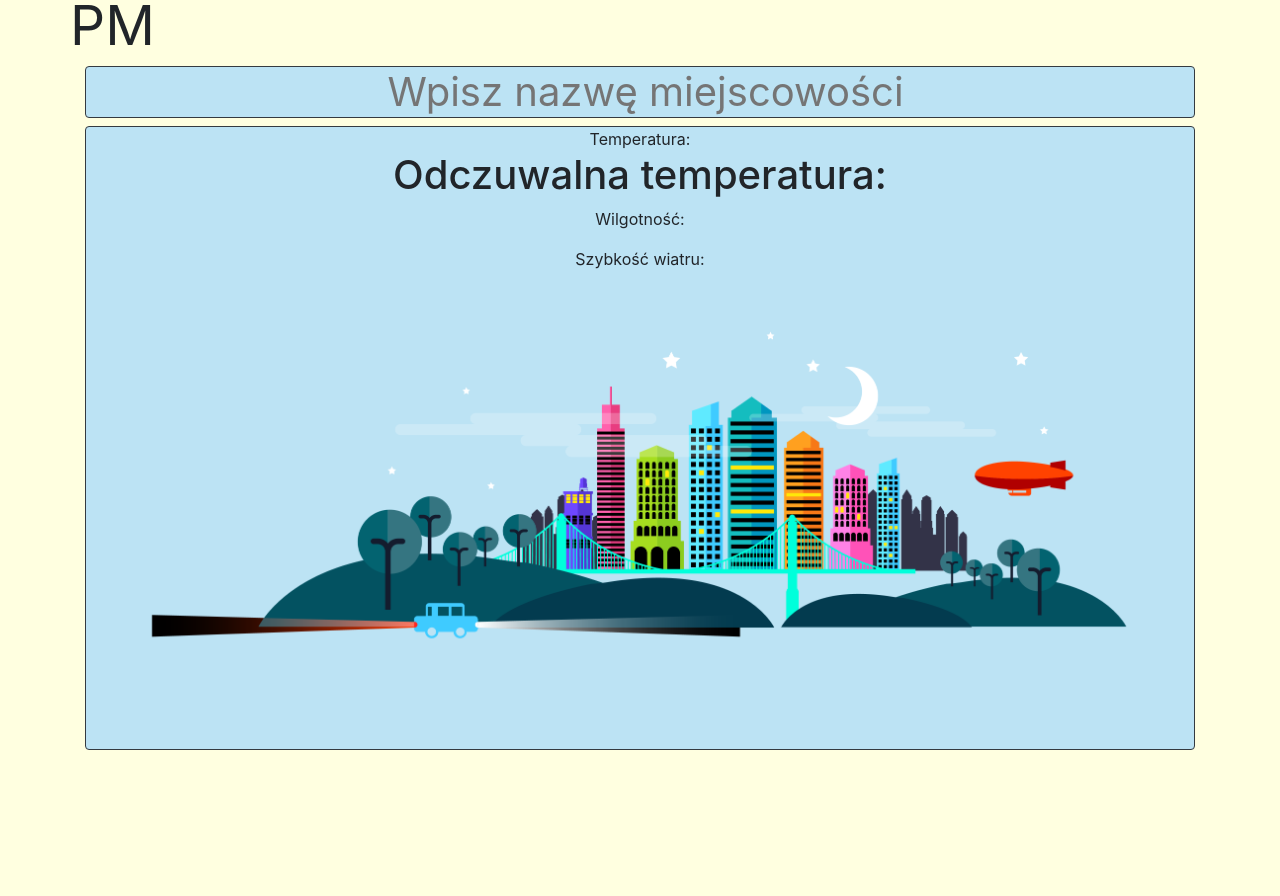
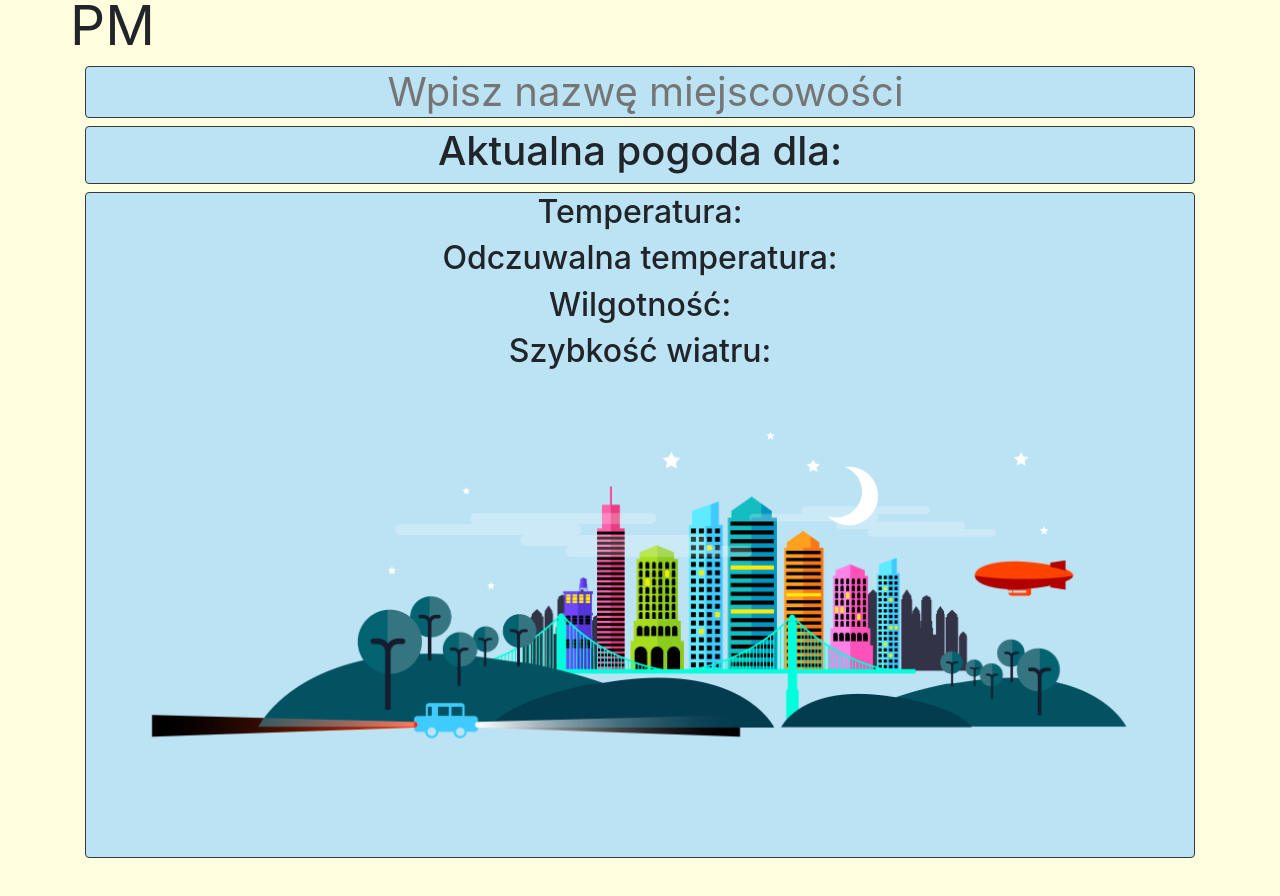
Before and after one commit to JacekKomar/toolbox, a React (Create React App) app: page /#/weather in a window 1280 px wide. Shown: the part 620-1516 px from the top of the page. Before the commit the page ends 1418 px from the top, so only its background shows below. Built offline with nearby package versions, Linux system fonts and the light colour scheme.

Commit message:
Fixed apperance of weather

```diff
--- a/src/components/weather/weather.js
+++ b/src/components/weather/weather.js
@@ -31,33 +31,41 @@ function Weather() {
           className="weatherTable rounded border border-dark col-12"
         ></input>
       </h1>
+      <div className="weatherTable rounded border border-dark mb-2">
+        <h1> Aktualna pogoda dla: {location}</h1>
+      </div>
 
       <div className="weatherTable rounded border border-dark">
         <div className="temp">
-          {" "}
-          Temperatura:
-          {data.main ? <h1>{data.main.temp.toFixed()} ℃</h1> : null}
+          <h2>
+            {" "}
+            Temperatura:
+            {data.main ? <p>{data.main.temp.toFixed()} ℃</p> : null}
+          </h2>
         </div>
 
-        <h1>
+        <h2>
           {" "}
           Odczuwalna temperatura:{" "}
           {data.main ? <p>{data.main.feels_like} ℃</p> : null}
-        </h1>
+        </h2>
 
-        <div className="feelsLike">
-          {/* <h1> {data.main.temp} pizdzi </h1>{" "} */}
+        <div className="Humdity">
+          <h2>
+            Wilgotność:
+            {data.main ? <p className="bold">{data.main.humidity}%</p> : null}
+          </h2>
         </div>
 
-        <div className="Humdity">
-          <p> Wilgotność:</p>
-          {data.main ? <p className="bold">{data.main.humidity}%</p> : null}
+        <div className="wind">
+          <h2>
+            Szybkość wiatru:
+            {data.wind ? (
+              <p className="bold">{data.wind.speed.toFixed()} MPH</p>
+            ) : null}
+            <img className="img-fluid" src={cityIcon}></img>
+          </h2>
         </div>
-        <div className="wind">Szybkość wiatru:</div>
-        {data.wind ? (
-          <p className="bold">{data.wind.speed.toFixed()} MPH</p>
-        ) : null}
-        <img className="img-fluid" src={cityIcon}></img>
       </div>
     </div>
   );
```
